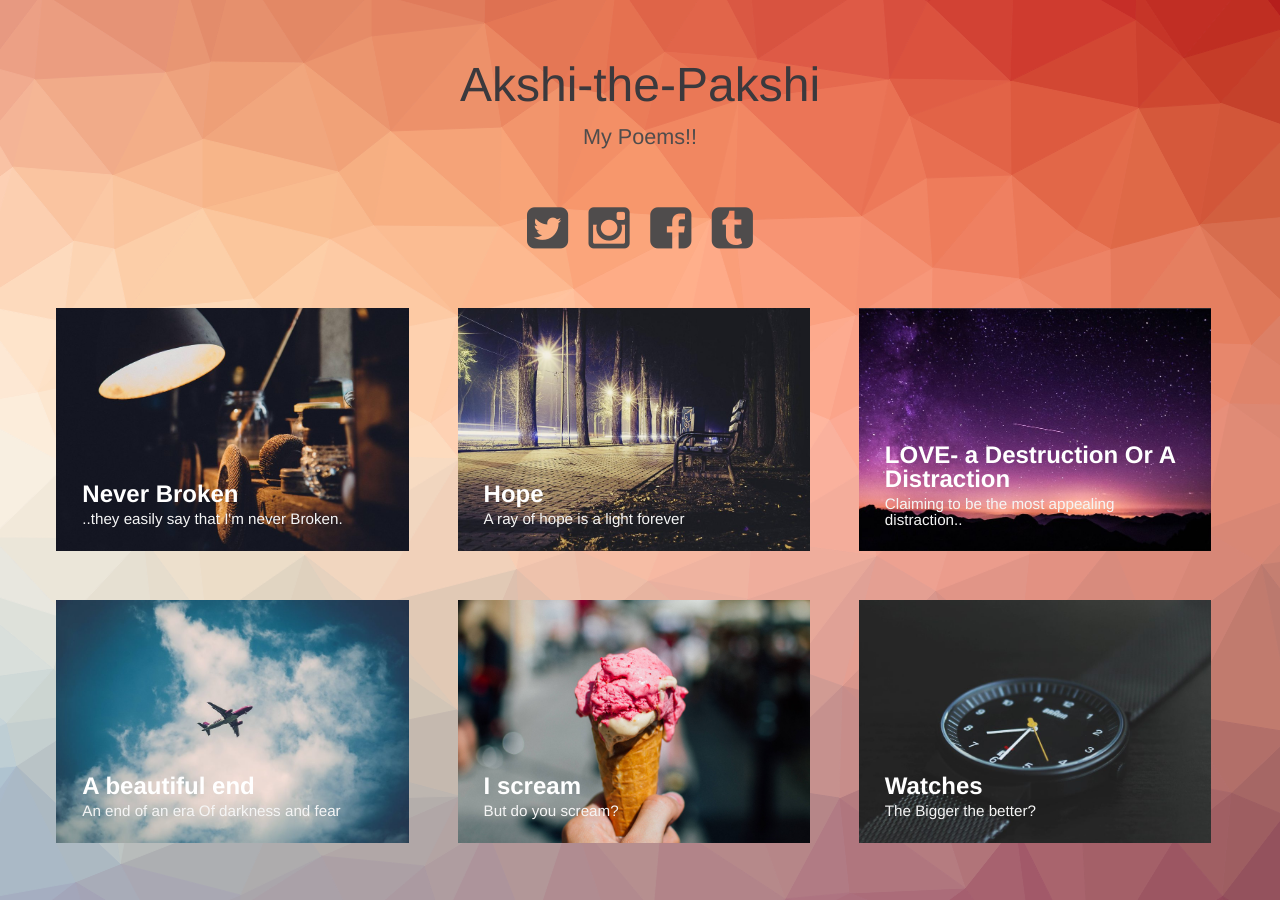
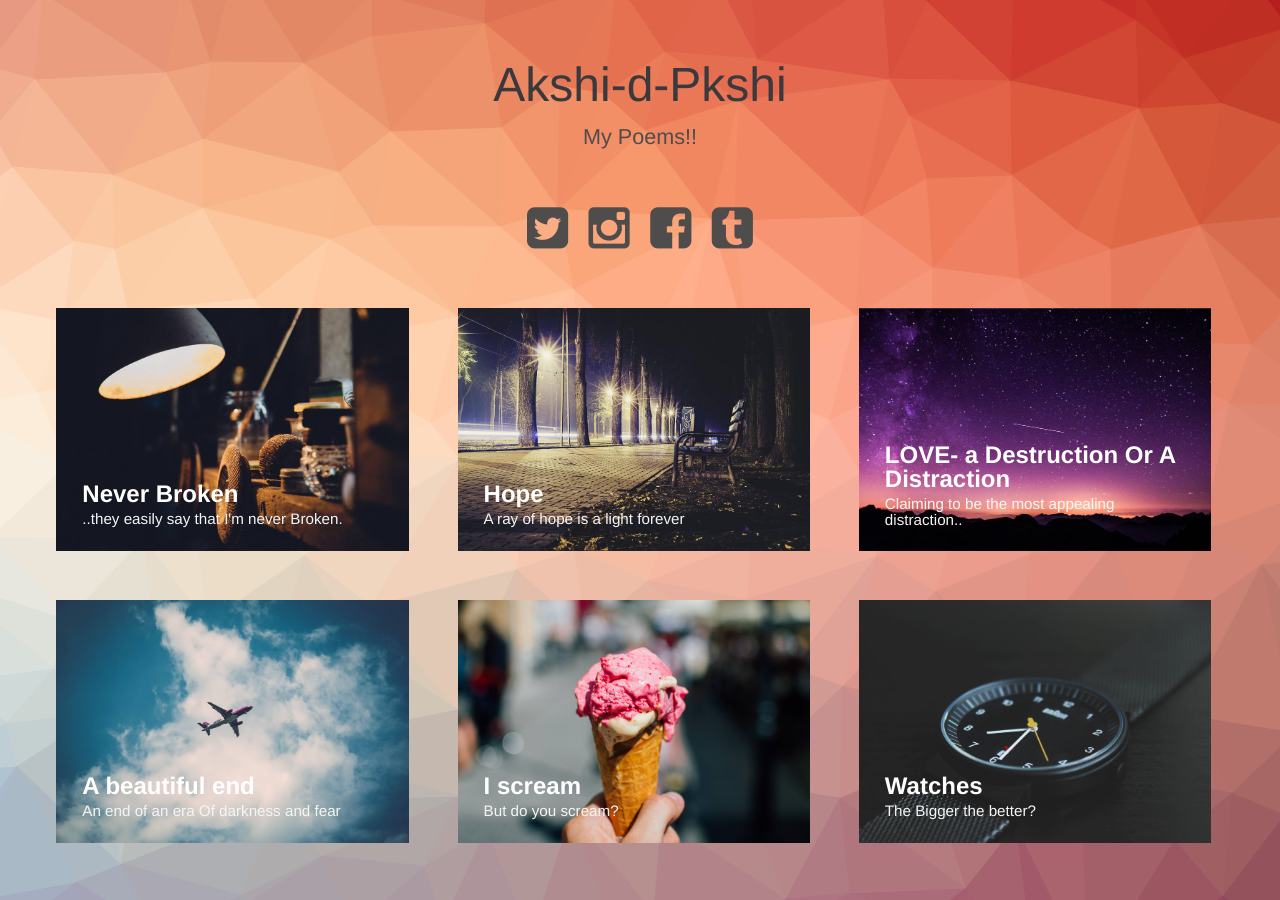
Before and after one commit to DivyanshNatani/AkkiWeb, a Jekyll site: the page built from index.html, in a window 1280 px wide. Built offline with Jekyll 4.4.1, drawn with Linux system fonts in a browser that asks for light colours.

Commit message:
changed title

```diff
--- a/index.html
+++ b/index.html
@@ -28,7 +28,7 @@ layout: compress
 <body class="body">
 <div class="container">
     <header class="header">
-        <h1>Akshi-the-Pakshi<span>My Poems!!</span></h1>
+        <h1>Akshi-d-Pkshi<span>My Poems!!</span></h1>
         <nav class="links">
             <a href="#"><i class="fa fa-twitter-square fa-3x"></i></a>
             <a href="#"><i class="fa fa-instagram fa-3x"></i></a>
```
